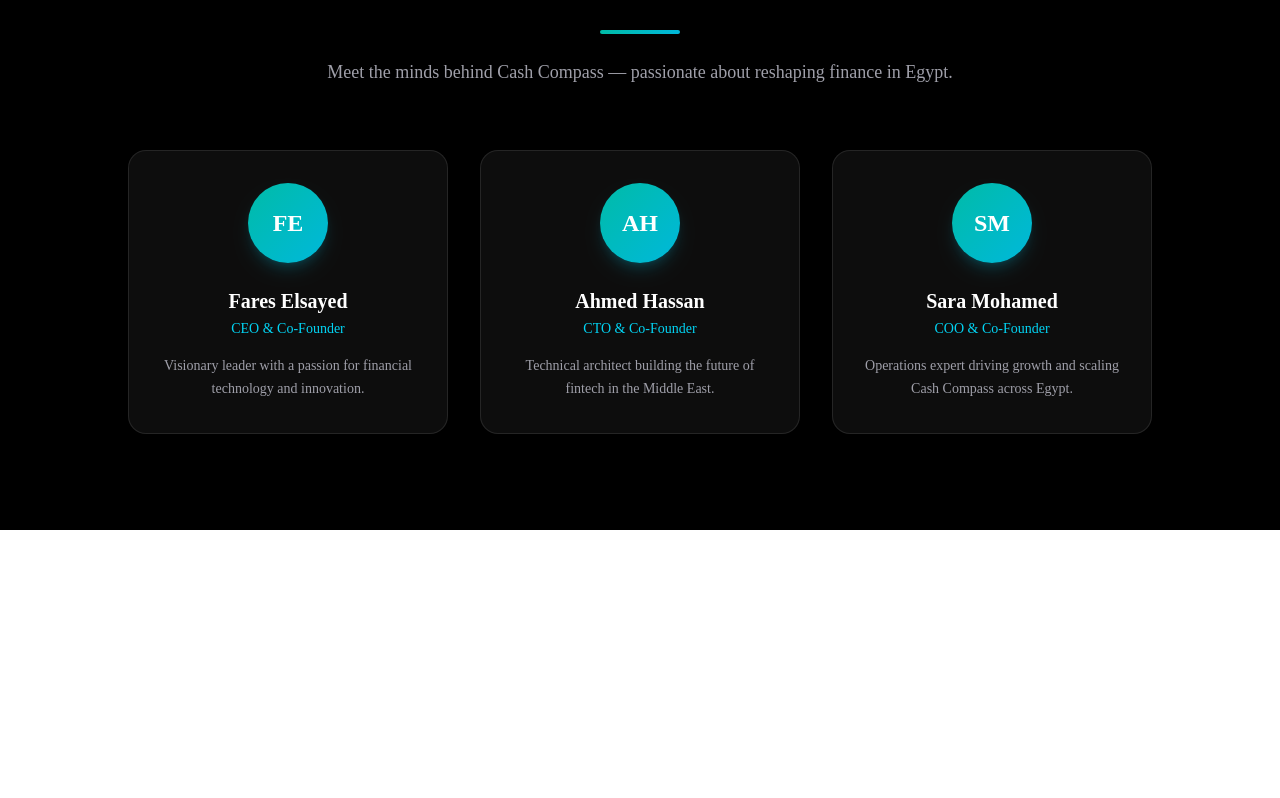
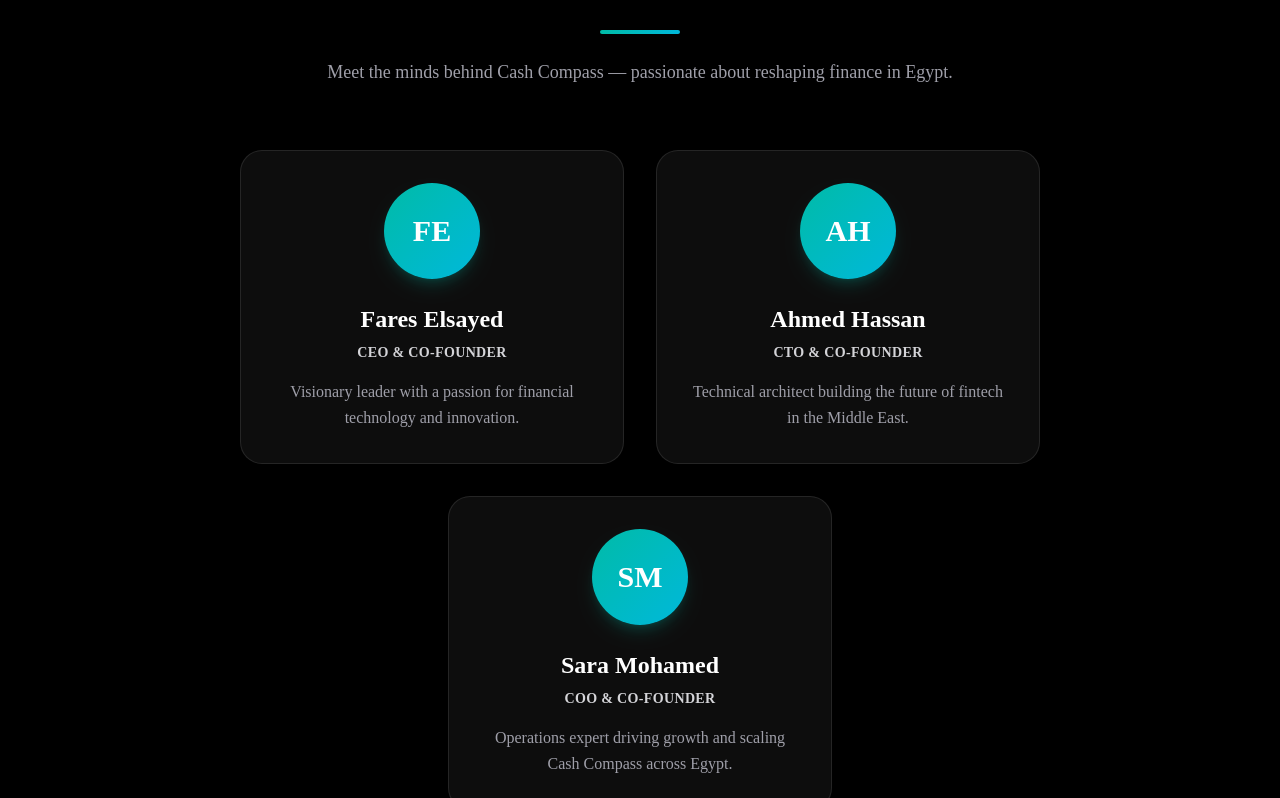
Before and after one commit to Fariiius/CashCompass, a Next.js app: page / in a window 1280 px wide. Shown: the part 2002-2800 px from the top of the page. Before the commit the page ends 2532 px from the top, so only its background shows below. Built offline with nearby package versions, Linux system fonts and the light colour scheme.

Commit message:
style: fix founders font, layout, colors, and navbar scroll at bottom

```diff
--- a/src/components/blocks/hero-section-9.tsx
+++ b/src/components/blocks/hero-section-9.tsx
@@ -14,7 +14,7 @@
 
 export const HeroSection = () => {
   return (
-    <div className="bg-black text-white relative">
+    <div className="bg-black text-white relative font-sans antialiased">
       {/* Global Canvas Background */}
       <div className="fixed inset-0 z-0 w-full h-full pointer-events-none">
         <SparklesCore
@@ -99,7 +99,7 @@
             Meet the minds behind Cash Compass — passionate about reshaping finance in Egypt.
           </p>
 
-          <div className="grid sm:grid-cols-2 lg:grid-cols-3 gap-8 justify-center">
+          <div className="flex flex-wrap justify-center gap-8">
             {[
               { name: "Fares Elsayed", role: "CEO & Co-Founder", desc: "Visionary leader with a passion for financial technology and innovation." },
               { name: "Ahmed Hassan", role: "CTO & Co-Founder", desc: "Technical architect building the future of fintech in the Middle East." },
@@ -107,14 +107,14 @@
             ].map((founder) => (
               <div
                 key={founder.name}
-                className="group bg-white/5 backdrop-blur-sm border border-white/10 rounded-2xl p-8 text-center hover:bg-white/10 hover:border-cyan-400/30 transition-all duration-300"
+                className="group bg-white/5 backdrop-blur-sm border border-white/10 rounded-3xl p-8 text-center hover:bg-white/10 hover:border-teal-400/30 transition-all duration-300 w-full max-w-sm flex flex-col items-center"
               >
-                <div className="w-20 h-20 mx-auto mb-6 rounded-full bg-gradient-to-br from-teal-500 to-cyan-500 flex items-center justify-center text-2xl font-bold text-white shadow-lg shadow-cyan-500/20">
+                <div className="w-24 h-24 mx-auto mb-6 rounded-full bg-gradient-to-br from-teal-500 to-cyan-500 flex items-center justify-center text-3xl font-bold text-white shadow-lg shadow-teal-500/20 group-hover:scale-110 transition-transform duration-300">
                   {founder.name.split(' ').map(n => n[0]).join('')}
                 </div>
-                <h3 className="text-xl font-bold text-white mb-1">{founder.name}</h3>
-                <p className="text-cyan-400 text-sm font-medium mb-4">{founder.role}</p>
-                <p className="text-zinc-400 text-sm leading-relaxed">{founder.desc}</p>
+                <h3 className="text-2xl font-bold text-white mb-2">{founder.name}</h3>
+                <p className="text-zinc-300 text-sm font-semibold tracking-wide uppercase mb-4">{founder.role}</p>
+                <p className="text-zinc-400 text-base leading-relaxed">{founder.desc}</p>
               </div>
             ))}
           </div>
--- a/src/components/ui/tubelight-navbar.tsx
+++ b/src/components/ui/tubelight-navbar.tsx
@@ -48,6 +48,12 @@
           }
         }
       }
+
+      // Check if scrolled to bottom
+      if (window.innerHeight + window.scrollY >= document.body.offsetHeight - 50) {
+        currentActive = items[items.length - 1].name
+      }
+
       setActiveTab(currentActive)
     }
 
```
